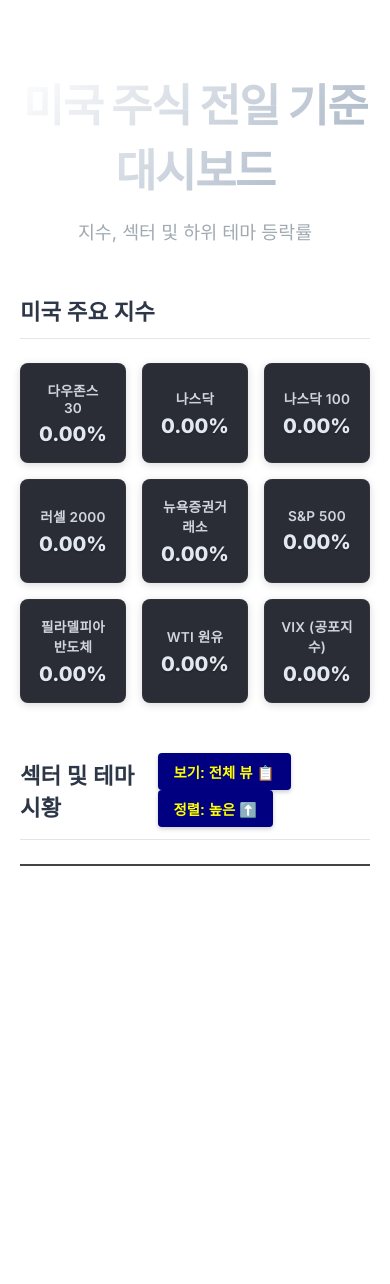
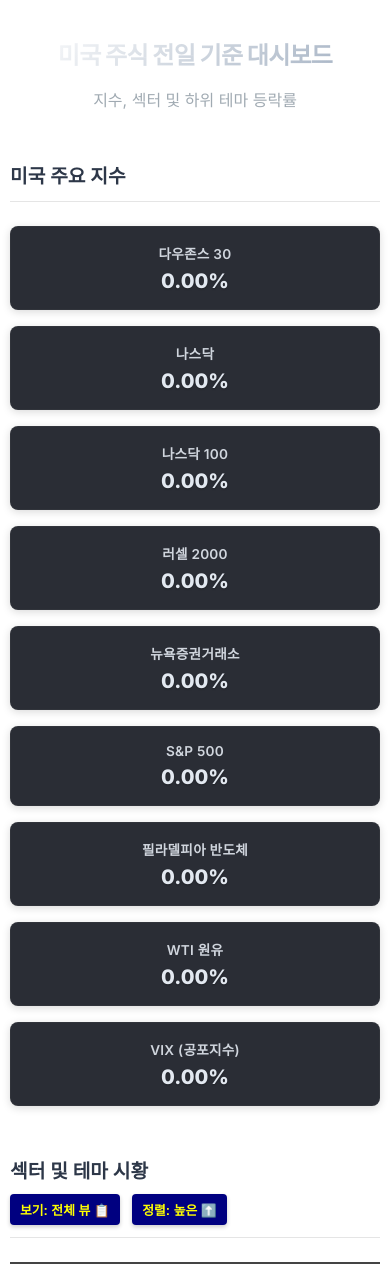
Before and after one commit to shinC/infostock, a Flask app: template templates/index.html in a window 390 px wide. Before the commit the page ends 866 px from the top, so only its background shows below. Run offline with Flask 3, Linux system fonts and the light colour scheme; the template is opened without the code that fills it, so the values that code supplies are empty.

Commit message:
모바일 리사이징

```diff
--- a/static/app.js
+++ b/static/app.js
@@ -82,15 +82,28 @@ let currentSort = 'desc'; // 'desc', 'asc', 'name'
 let currentView = 'all';  // 'all', 'compact'
 let cachedSectors = [];
 
+function getColumnCount() {
+    const width = window.innerWidth;
+    if (width <= 480) return 1;
+    if (width <= 768) return 2;
+    if (width <= 1024) return 3;
+    return 5;
+}
+
 function renderSectors() {
-    const boardCols = [
-        document.getElementById('board-col-1'),
-        document.getElementById('board-col-2'),
-        document.getElementById('board-col-3'),
-        document.getElementById('board-col-4'),
-        document.getElementById('board-col-5')
-    ];
-    boardCols.forEach(col => col.innerHTML = '');
+    const sectorsContainer = document.getElementById('sectors-container');
+    sectorsContainer.innerHTML = '';
+
+    const numCols = getColumnCount();
+    const boardCols = [];
+
+    for (let i = 0; i < numCols; i++) {
+        const col = document.createElement('div');
+        col.className = 'board-column';
+        col.id = `board-col-${i+1}`;
+        sectorsContainer.appendChild(col);
+        boardCols.push(col);
+    }
 
     let sectorsToRender = [...cachedSectors];
 
@@ -157,7 +170,7 @@ function renderSectors() {
         });
 
         // Distribute tables across the columns
-        boardCols[i % 5].appendChild(table);
+        boardCols[i % numCols].appendChild(table);
     });
 }
 
@@ -192,4 +205,13 @@ document.addEventListener('DOMContentLoaded', () => {
             if (cachedSectors.length > 0) renderSectors();
         });
     }
+
+    let currentCols = getColumnCount();
+    window.addEventListener('resize', () => {
+        const newCols = getColumnCount();
+        if (newCols !== currentCols) {
+            currentCols = newCols;
+            if (cachedSectors.length > 0) renderSectors();
+        }
+    });
 });
--- a/static/style.css
+++ b/static/style.css
@@ -241,3 +241,84 @@ h2 {
     from { opacity: 0; transform: translateY(-20px); }
     to { opacity: 1; transform: translateY(0); }
 }
+
+/* Mobile Responsiveness */
+@media screen and (max-width: 1024px) {
+    .board-container {
+        display: flex;
+        flex-wrap: wrap;
+    }
+    .board-column {
+        flex: 1 1 31%; /* Allow 3 items per row, remaining items stretch to fill */
+    }
+}
+
+@media screen and (max-width: 768px) {
+    header h1 {
+        font-size: 2rem;
+    }
+
+    .indices-3x3 {
+        grid-template-columns: repeat(2, 1fr);
+    }
+
+    .board-container {
+        display: flex;
+        flex-wrap: wrap;
+    }
+    .board-column {
+        flex: 1 1 48%; /* Allow 2 items per row, remaining item stretches to 100% */
+    }
+
+    .sector-table th {
+        font-size: 0.95rem;
+        padding: 4px 6px;
+    }
+
+    .sector-table td {
+        padding: 4px 6px;
+        font-size: 0.85rem;
+    }
+}
+
+@media screen and (max-width: 480px) {
+    header h1 {
+        font-size: 1.5rem;
+    }
+
+    header p {
+        font-size: 1rem;
+    }
+
+    .container {
+        padding: 20px 10px;
+    }
+
+    .indices-3x3 {
+        grid-template-columns: 1fr;
+    }
+
+    .board-container {
+        display: flex;
+        flex-wrap: wrap;
+    }
+    .board-column {
+        flex: 1 1 100%; /* 1 item per row */
+    }
+
+    .sort-button {
+        padding: 6px 10px;
+        font-size: 0.8rem;
+    }
+
+    h2 {
+        font-size: 1.2rem;
+    }
+
+    /* Responsive header for mobile */
+    .sectors-section > div {
+        flex-direction: column;
+        align-items: flex-start !important;
+        gap: 10px;
+    }
+}
```
